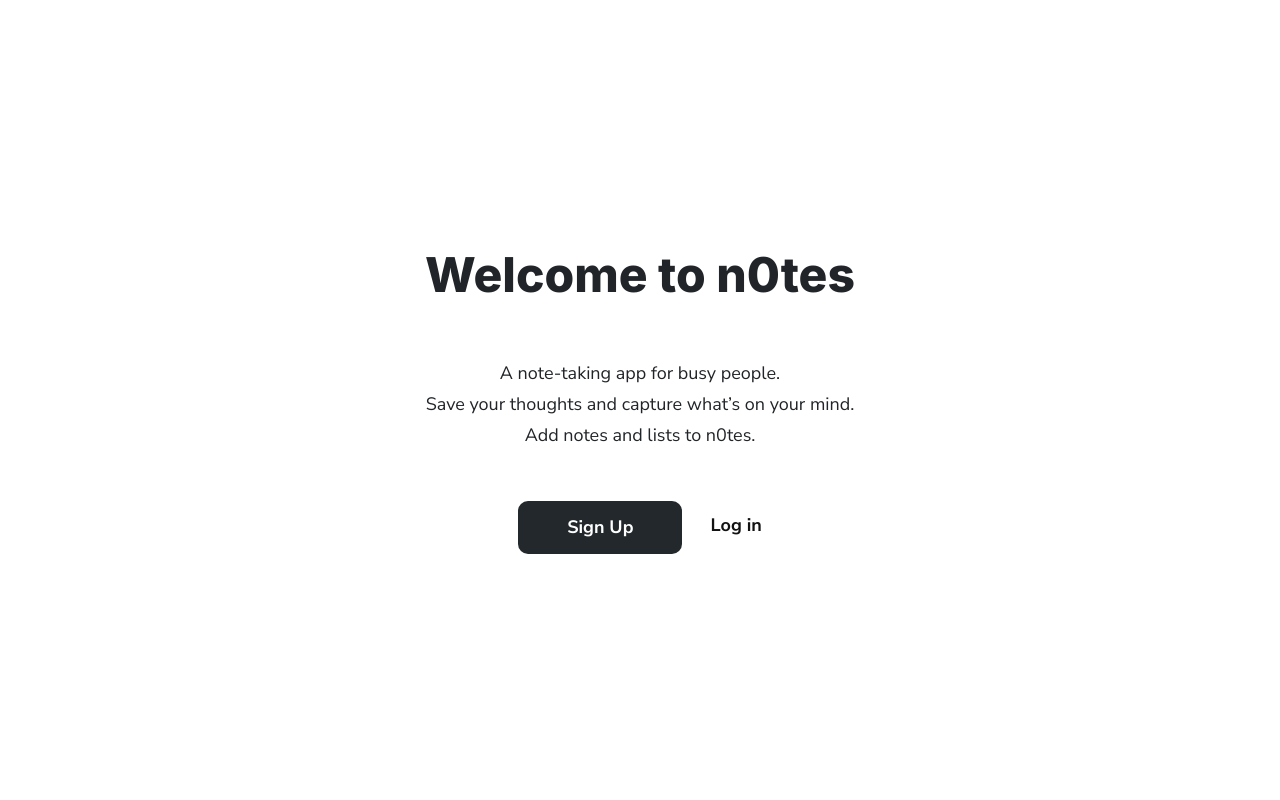
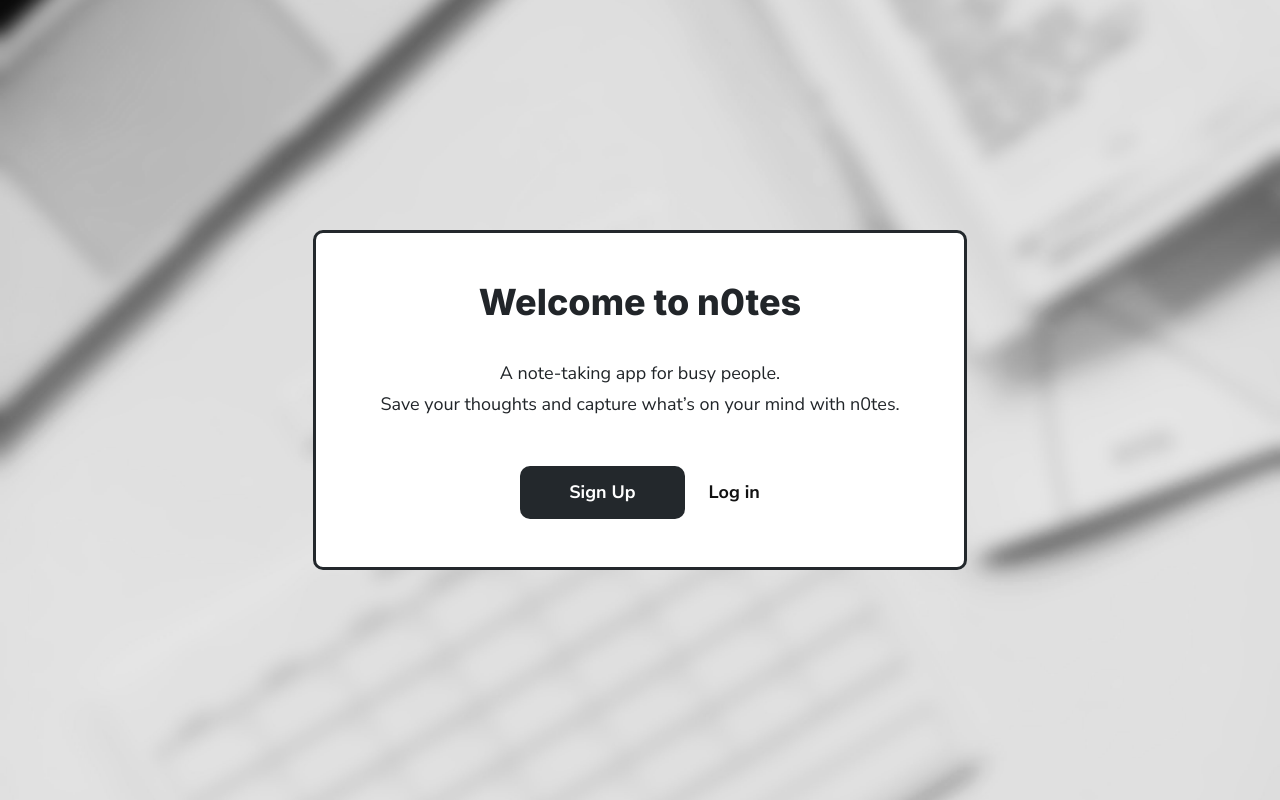
Before and after one commit to danielavornic/n0tes, a Django app: page / in a window 1280 px wide. Run offline with Django 3.2, Linux system fonts and the light colour scheme; some libraries are stand-ins or nearby versions.

Commit message:
redesign homepage for desktop

```diff
--- a/notes/static/notes/homepage.css
+++ b/notes/static/notes/homepage.css
@@ -8,18 +8,27 @@ body {
     flex-direction: column;
     align-items: center;
     justify-content: center;
-    height: 100vh;
+    height: 100%;
+}
+
+#welcomeCard {
+    border: 3px solid var(--purple);
+    padding: 48px 64px;
+    border-radius: 10px;
+    background-color: white;
 }
 
 #description {
-    margin: 48px auto;
+    margin: 36px auto 48px;
+}
+
+#loginButtons {
+    display: flex;
+    justify-content: center;
+    align-items: center;
 }
 
 a.btn {
     padding: 12px 48px;
     margin-right: 24px;
 }
-
-h1 {
-    font-size: 48px
-}
--- a/notes/static/notes/style.css
+++ b/notes/static/notes/style.css
@@ -3,6 +3,10 @@
     --dark-blue: #121212;
     --purple:#23282c;
     --gray: #cecece;
+}
+
+html, body {
+    height: 100%;
 }
 
 body {
--- a/notes/templates/notes/home.html
+++ b/notes/templates/notes/home.html
@@ -10,18 +10,26 @@
     <link rel="stylesheet" type="text/css" href="{% static 'notes/style.css' %}">
     <link rel="stylesheet" type="text/css" href="{% static 'notes/homepage.css' %}">
 </head>
-<body>
+<body style="background-image: url({% static 'notes/homepage.jpg' %})">
     <div class="container">
+        <div id="welcomeCard" style="display: none;">
             <h1 class="text-center">Welcome to n0tes</h1>
             <div class="text-center" id="description">
                 <p class="medium-text">A note-taking app for busy people. </p>
-            <p class="medium-text">Save your thoughts and capture what’s on your mind.</p>
-            <p class="medium-text">Add notes and lists to n0tes.</p>
+                <p class="medium-text">Save your thoughts and capture what’s on your mind with n0tes.</p>
             </div>
-        <div>
+            <div id="loginButtons">
                 <a href="{% url 'signupuser' %}" class="medium-text btn">Sign Up</a>
                 <a href="{% url 'loginuser' %}" class="medium-text">Log in</a>
             </div>
         </div>
+    </div>
+
+    <script src="https://code.jquery.com/jquery-3.5.1.min.js" integrity="sha256-9/aliU8dGd2tb6OSsuzixeV4y/faTqgFtohetphbbj0=" crossorigin="anonymous"></script>
+    <script>
+        jQuery(document).ready( function(){
+            jQuery('#welcomeCard').fadeIn(1000);
+        });
+    </script>
 </body>
 </html>
```
Also changed, not shown: db.sqlite3. Lines whose indentation alone changed are shown as unchanged.
